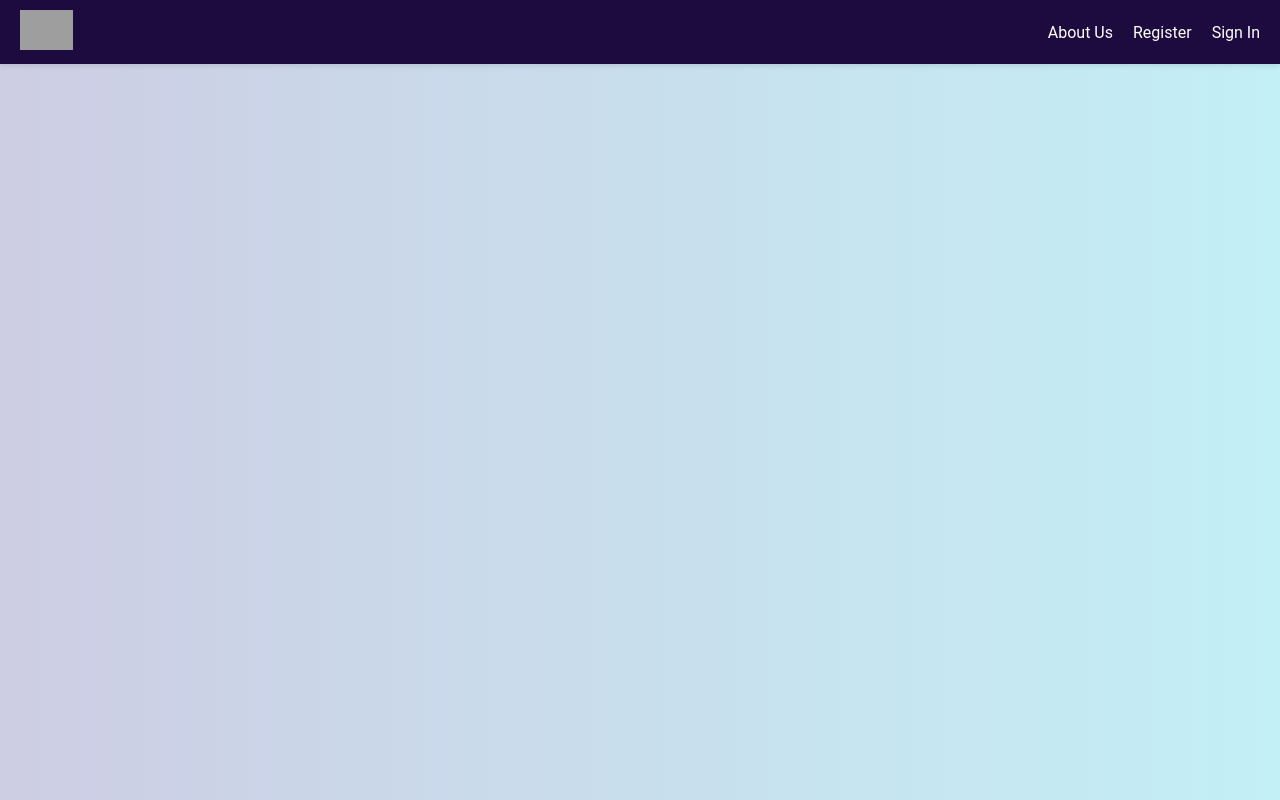
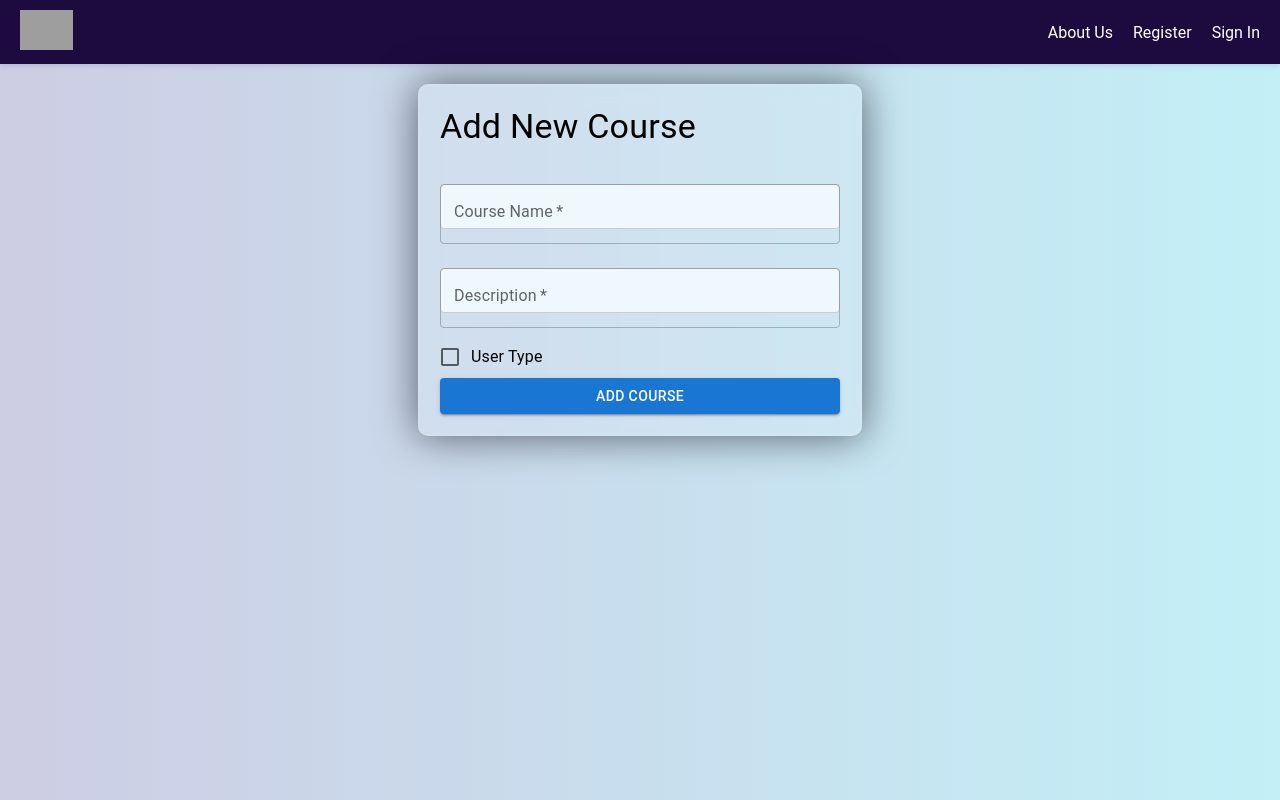
Before and after one commit to GhaziMuqbel/project3-SlackHub-Front, a React (Vite) app in the folder slackHub/: page /addcourse in a window 1280 px wide. Built offline with nearby package versions, Linux system fonts and the light colour scheme; grey boxes are pictures that could not be loaded.

Commit message:
Almost done with the instructor part

```diff
--- a/slackHub/src/App.jsx
+++ b/slackHub/src/App.jsx
@@ -7,11 +7,12 @@ import Home from "./pages/Home"
 import { CheckSession } from "./services/Auth"
 import Nav from "./components/Nav"
 import InstructorPage from "./pages/InstructorPage"
-import StudentPage from "./pages/StudentPage"
+//import StudentPage from "./pages/StudentPage"
 import Course from "./pages/Course"
 import "./App.css"
 import { useEffect } from "react"
 import About from "./pages/About"
+import CourseAdd from './components/CourseAdd'
 
 function App() {
   const [user, setUser] = useState(null)
@@ -31,6 +32,7 @@ function App() {
       checkToken()
     }
   }, [])
+  console.log(`user in the app.jsx file ${JSON.stringify(user)}`)
 
   return (
     <>
@@ -44,12 +46,13 @@ function App() {
 
             <Route path="/register" element={<Register />} />
 
-            <Route path="/instructor" element={<InstructorPage />} />
-            <Route path="/student" element={<StudentPage />} />
+             <Route path="/instructor" element={<InstructorPage user={user}/>} />
+            {/* <Route path="/student" element={<StudentPage />} /> */}
 
             <Route path="/about" element={<About />} />
 
             <Route path="/view/course/:courseId" element={<Course />} />
+            <Route path="/addcourse" element={<CourseAdd />} />
           </Routes>
         </main>
       </div>
--- /dev/null
+++ b/slackHub/src/components/CourseAdd.jsx
@@ -0,0 +1,94 @@
+import React, { useState } from 'react'
+import {
+  TextField,
+  Button,
+  Checkbox,
+  FormControlLabel,
+  Typography
+} from '@mui/material'
+import { useNavigate } from 'react-router-dom'
+import { useParams} from 'react-router-dom'
+import axios from 'axios'
+
+const Register = ({instructorId}) => {
+  const navigate = useNavigate()
+  const [formValues, setFormValues] = useState({
+   courseName: '',
+    Description: ''
+  })
+
+  const handleChange = (e) => {
+    setFormValues({ ...formValues, [e.target.name]: e.target.value })
+  }
+
+  const handleSubmit = async (e) => {
+    e.preventDefault()
+    try{
+        const response= await axios.post(` http://localhost:3001/course/newCourse/${instructorId}`,
+        formValues)
+        console.log('Course created successfully!', response.data);
+    }
+    catch(err)
+    {
+        console.error(`error in adding new course ${err}`)
+    }
+    setFormValues({
+       courseName: '',
+    Description: ''
+    })
+    navigate('/')
+  }
+
+  return (
+    <div className="signincol">
+      <Typography variant="h4" gutterBottom>
+        Add New Course
+      </Typography>
+      <form className="col" onSubmit={handleSubmit}>
+        <TextField
+          label="Course Name"
+          name="courseName"
+          type="text"
+          value={formValues.courseName}
+          onChange={handleChange}
+          variant="outlined"
+          margin="normal"
+          fullWidth
+          required
+        />
+        <TextField
+          label="Description"
+          name="Description"
+          type="text"
+          value={formValues.Description}
+          onChange={handleChange}
+          variant="outlined"
+          margin="normal"
+          fullWidth
+          required
+        />
+
+        <FormControlLabel
+          control={
+            <Checkbox
+              checked={formValues.userType}
+              onChange={handleChange}
+              name="userType"
+            />
+          }
+          label="User Type"
+        />
+        <Button
+          type="submit"
+          variant="contained"
+          color="primary"
+          fullWidth
+        >
+          Add Course
+        </Button>
+      </form>
+    </div>
+  )
+}
+
+export default Register
--- /dev/null
+++ b/slackHub/src/pages/InstructorPage.jsx
@@ -0,0 +1,48 @@
+import CourseCard from "../components/CourseCard"
+import { useEffect, useState } from "react"
+import { useNavigate } from "react-router-dom"
+import CourseAdd from '../components/CourseAdd'
+import axios from "axios"
+
+const instructor = ({user}) => {
+  const [courses, setCourses] = useState([])
+  const [userId, setUserId] = useState('')
+  const navigate = useNavigate()
+
+  const handleCourseClick = (courseId) => {
+    navigate(`/view/instructorcourse/${courseId}`)
+  }
+
+  useEffect(() => {
+    const getCourse = async () => {
+        const response = await axios.get("http://localhost:3001/course/getcourses")
+        //console.log(response.data)
+        setCourses(response.data)
+      }
+      getCourse()
+  }, [])
+ console.log(`courses on the instructor page ==> ${courses}`)
+ console.log(`instructor ID ${user?.id}`);
+
+ //console.log(props.user)
+  return (
+    <div>
+      <section>
+      <button onClick={() => navigate("/addcourse", { state: { instructorId: user?.id } })}>Add New Course</button>
+        {courses.map((course) => (
+          <div key={course._id}>
+           {user?.id === course.Instructor && (
+              <CourseCard
+                title={course.name}
+                description={course.Description}
+                onClick={() => handleCourseClick(course._id)}
+              />
+            )}
+          </div>
+        ))}
+      </section>
+    </div>
+  )
+}
+
+export default instructor
--- a/slackHub/src/pages/SignIn.jsx
+++ b/slackHub/src/pages/SignIn.jsx
@@ -16,7 +16,7 @@ const SignIn = ({ setUser }) => {
     const payload = await SignInUser(formValues);
     setFormValues({ email: '', password: '' });
     setUser(payload);
-    navigate('/feed');
+    navigate('/');
   };
 
   return (
```
